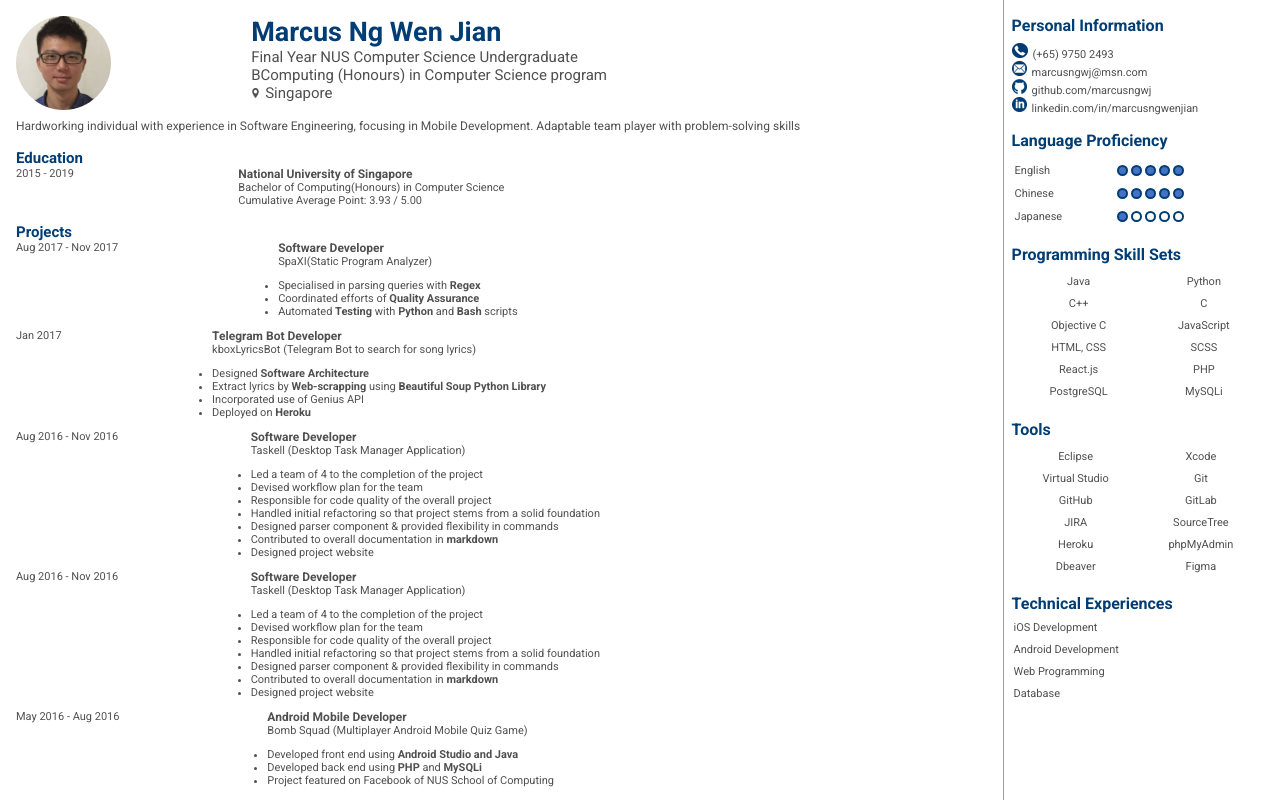
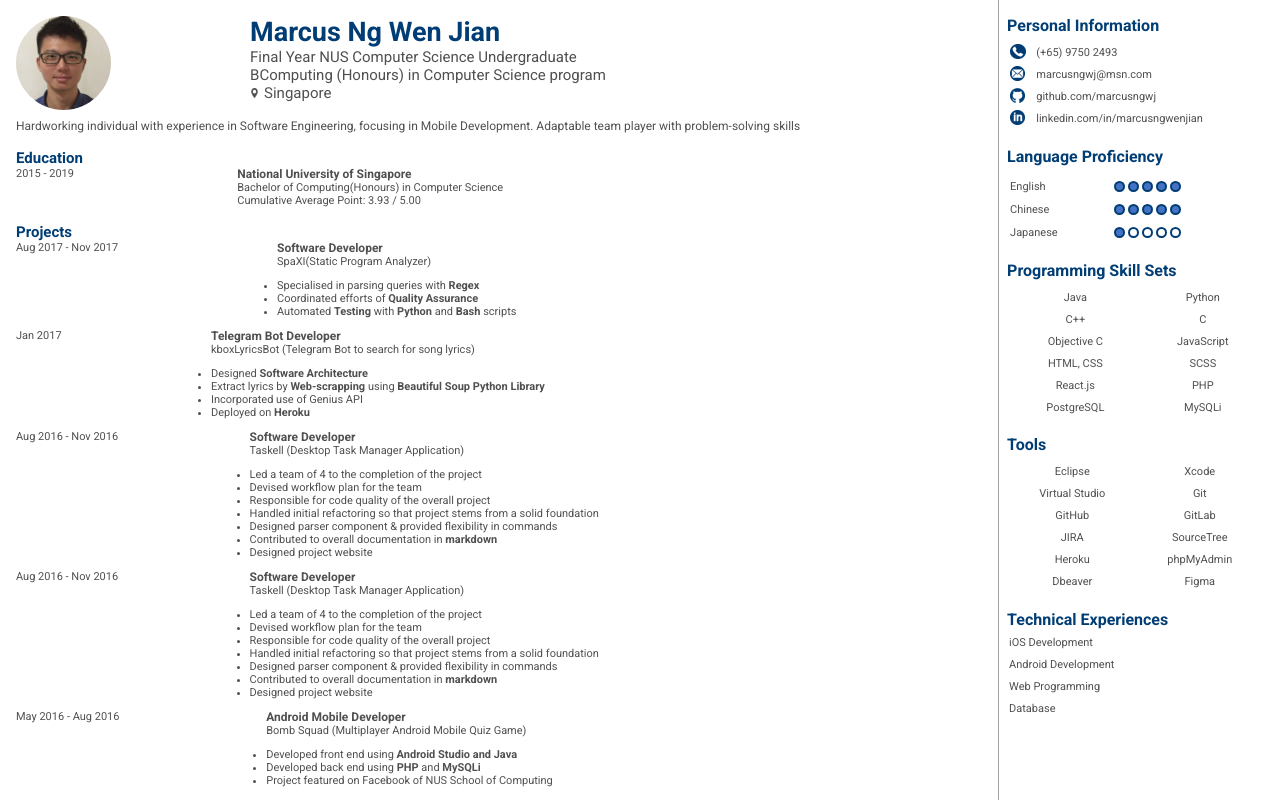
Before and after one commit to marcusngwj/Resume, a React (Create React App) app: page / in a window 1280 px wide. Shown: the top 800 px of the page. Built offline with nearby package versions, Linux system fonts and the light colour scheme.

Commit message:
update personal data

```diff
--- a/src/columns/sidebar/components/personal_data/PersonalData.js
+++ b/src/columns/sidebar/components/personal_data/PersonalData.js
@@ -16,10 +16,24 @@ export default class PersonalData extends Component {
       <div className="personal-data">
         <p className="title">Personal Information</p>
         <div className="content">
-          <p className="text"><img src={phoneIcon} /><span>(+65) 9750 2493</span></p>
-          <p className="text"><img src={mailIcon} /><span>marcusngwj@msn.com</span></p>
-          <p className="text"><img src={githubIcon} /><span>github.com/marcusngwj</span></p>
-          <p className="text"><img src={linkedInIcon} /><span>linkedin.com/in/marcusngwenjian</span></p>
+          <table>
+            <tr>
+              <td><img src={phoneIcon} /></td>
+              <td><span>(+65) 9750 2493</span></td>
+            </tr>
+            <tr>
+              <td><img src={mailIcon} /></td>
+              <td><span>marcusngwj@msn.com</span></td>
+            </tr>
+            <tr>
+              <td><img src={githubIcon} /></td>
+              <td><span>github.com/marcusngwj</span></td>
+            </tr>
+            <tr>
+              <td><img src={linkedInIcon} /></td>
+              <td><span>linkedin.com/in/marcusngwenjian</span></td>
+            </tr>
+          </table>
         </div>
       </div>
     );
--- a/src/columns/sidebar/components/personal_data/style.css
+++ b/src/columns/sidebar/components/personal_data/style.css
@@ -8,10 +8,9 @@
     font-size: 16px;
     font-weight: bold; }
   .personal-data .content {
-    margin-top: 0.5em; }
-    .personal-data .content .text {
-      padding: 0;
-      margin: 0;
-      font-size: 11px; }
-      .personal-data .content .text span {
-        margin: 0px 0px 0px 5px; }
+    margin-top: 0.5em;
+    font-size: 11px; }
+    .personal-data .content table {
+      width: 100%; }
+      .personal-data .content table tr {
+        height: 20px; }
--- a/src/columns/sidebar/components/personal_data/style.scss
+++ b/src/columns/sidebar/components/personal_data/style.scss
@@ -13,15 +13,16 @@
 
   .content {
     margin-top: $SIDEBAR_CONTENT_MARGIN_TOP;
+    font-size: $SIDEBAR_TEXT_FONT_SIZE;
 
-    .text {
-      padding: 0;
-      margin: 0;
-      font-size: $SIDEBAR_TEXT_FONT_SIZE;
+    table {
+      width: 100%;
 
-      span {
-        margin: 0px 0px 0px 5px;
+      tr {
+        height: 20px;
       }
     }
   }
+
+
 }
```
